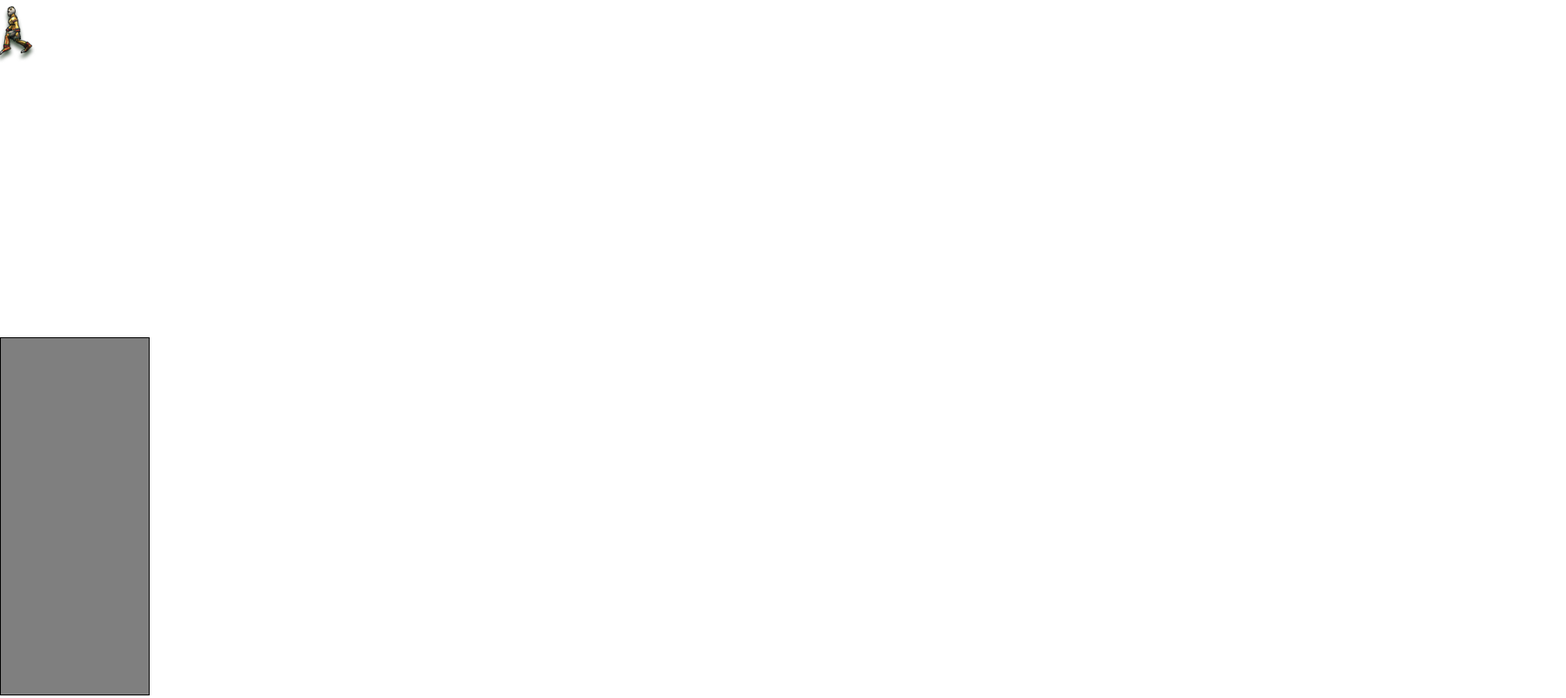
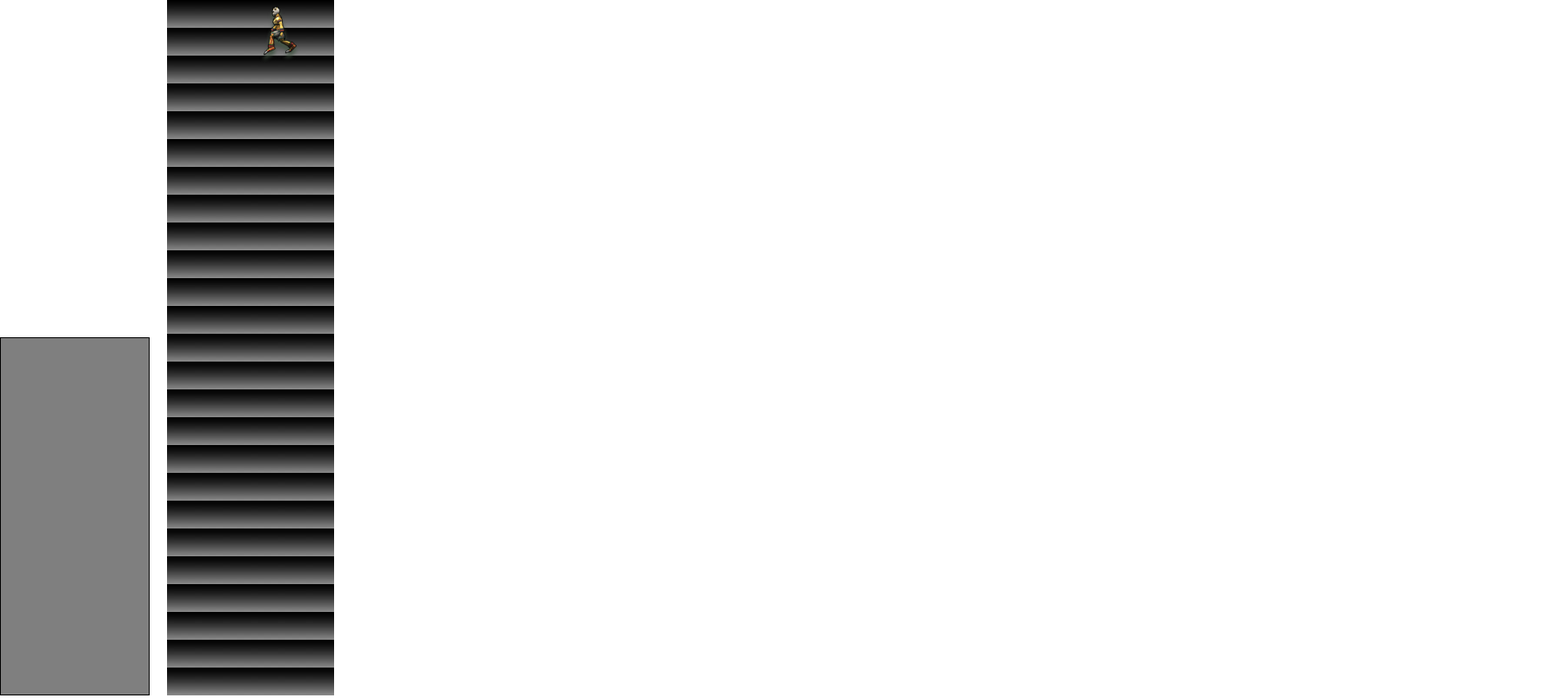
Before and after one commit to RaphSfeir/GameJamGeekopolis, a plain HTML site: page index.html in a window 1280 px wide. Shown: the whole page at 87% size, 1800 px wide, since content can reach past the window. Drawn offline with nearby package versions, Linux system fonts and the light colour scheme.

Commit message:
Ameliorations

```diff
--- a/index.html
+++ b/index.html
@@ -19,7 +19,9 @@
 		<canvas width="1800" height="1000" id="playground"></canvas>
 		<div id="debug"></div>
 		<script type="text/javascript" src="js/lib/vars.js"></script>
+		<script type="text/javascript" src="js/assets/Tile.js"></script>
+		<script type="text/javascript" src="js/assets/Game.js"></script>
+		<script type="text/javascript" src="js/assets/Player.js"></script>
 		<script type="text/javascript" src="js/main.js"></script>
-		<script type="text/javascript" src="js/assets/Player.js"></script>
 	</body>
 </html>
--- /dev/null
+++ b/js/assets/Game.js
@@ -0,0 +1,84 @@
+(function (window) {
+
+	function Game(startLevel) {
+		this.initialize(startLevel);
+	}
+	var g = Game.prototype ;
+	g._isReady = false;
+	g._started = false;
+	g._engine = null;
+	g._player = null;
+	g._tilesMap = [];
+	g._currentLevel ;
+	g._levelData = {};
+	g._levelTiles = new Array();
+
+// constructor:
+	this.Container_initialize = this.initialize;	//unique to avoid overiding base class
+
+	g.initialize = function (startLevel) {
+		resize();
+		this.setLevel(startLevel);
+    	g._player = new Player();
+    	this.launchTicker();
+    	//Game events
+		$(document).on('click', function(e){
+		});
+	}
+
+	g.setLevel = function (level) {
+		this._currentLevel = level ;
+		this._levelData = {sizeX: 54, sizeY: 45, gravity: 5};
+		this.loadLevelData(level);
+				console.log(this._levelTiles);
+	}
+
+	g.loadLevelData = function (level) {
+		var levelData = "      ######                                          \n                                                                        \n                 ########################### \n";
+
+		for (var jY = 0 ; jY < this._levelData.sizeY ; jY++) {
+			for (var jX = 0 ; jX < this._levelData.sizeX ; jX++) {
+				if (levelData[jX] == "#") {
+					if (!this._levelTiles[jX])
+						this._levelTiles[jX] = new Array() ;
+
+					this._levelTiles[jX][jY] = new Tile("wall", 2, jX, jY);
+				}
+				else {
+					if (!this._levelTiles[jX])
+						this._levelTiles[jX] = new Array() ;
+					this._levelTiles[jX][jY] = new Tile(null, 0, jX, jY);
+				}
+			}
+		}
+		console.log(this._levelTiles);
+
+	}
+
+    g.getLevelCollision = function (x, y) {
+        // Prevent escaping past the level ends.
+        if (x < 0 || x >= this._levelData.sizeX) {
+            return 1;
+        }
+        // Allow jumping past the level top and falling through the bottom.
+        if (y < 0 || y >= this._levelData.sizeY) {
+            return 0;
+        }
+        return this._levelTiles[x][y].Collision;
+    };
+
+	g.launchTicker = function() {
+		_.Ticker.addListener(window);
+		_.Ticker.useRAF = true;
+		_.Ticker.setFPS(60);
+		_.Ticker.addEventListener("tick", this.tick);
+	}
+// public methods:
+
+	g.tick = function (event) {
+		g._player.tick();
+		renderCanvas();
+	}
+	window.Game = Game;
+
+}(window));
--- a/js/assets/Player.js
+++ b/js/assets/Player.js
@@ -6,10 +6,27 @@
 	var p = Player.prototype
 // static public properties:
 	Player.path = 'img/sprites/';
+    var StaticTile = new Tile(null, 0, 0, 0);
 
 // public properties:
 	p.position = {x:null, y:null, rotation: 90};
 	p.spritesSheets = [];
+	p.isAlive = true ;
+	p.hasReachedExit = false ;
+	p.direction = 1 ;
+	p.jumpSpeed = 20 ;
+	p.speedX = 1 ;
+	p.limitSpeedX = 3 ;
+	p.limitSpeedY = 11 ;
+	p.vX = 0 ;
+	p.vY = 0 ;
+	p.MoveAcceleration = 1 ;
+	p.previousTileY = 0 ;
+	p.isOnGround = true ;
+    width = parseInt(frameWidth * 0.4);
+    left = parseInt((frameWidth - width) / 2);
+    height = parseInt(frameWidth * 0.8);
+    top = parseInt(frameHeight - height);
 
 // constructor:
 	p.initialize = function (params) {
@@ -20,7 +37,51 @@
 // public methods:
 
 	p.tick = function (event) {
+		this.controlsBehavior();
+		this.applyPhysics();
+		this.limitVelocity();
+		this.drawRender() ;
 	}
+
+	p.controlsBehavior = function() {
+		if (keyIsLeft) {
+			this.vX -= this.speedX ;
+		}
+		else if (keyIsRight) {
+			this.vX += this.speedX ;
+		}
+		else this.vX = 0 ;
+		if (keyIsUp) {
+			this.doJump() ;
+		}
+	}
+
+	p.limitVelocity = function () {
+		if (this.vX > this.limitSpeedX) this.vX = this.limitSpeedX ;
+		else if (this.vX < -this.limitSpeedX) this.vX = - this.limitSpeedX;
+		if (this.vY > this.limitSpeedY) this.vY = this.limitSpeedY ;
+		else if (this.vY < -this.limitSpeedY) this.vY = - this.limitSpeedY;
+	}
+
+ 	/// Gets a rectangle which bounds this player in world space.
+    p.doJump = function () {
+	    if (this.isOnGround) {
+	    	this.vY -= this.jumpSpeed ;
+	    	this.isOnGround = false ;
+        	this.previousTileY = null ;
+    	}
+    };
+
+    /// Gets a rectangle which bounds this player in world space.
+    p.boundingRectangle = function () {
+        var left = parseInt(Math.round(this.x - 32));
+        var center = parseInt(Math.round(this.x));
+        var top = parseInt(Math.round(this.y - 64));
+        var right = parseInt(Math.round(this.x + 32));
+        var bottom = parseInt(Math.round(this.y + 64));
+
+        return {left: left, top: top, right: right, bottom: bottom, center:center};
+    };
 
 	p.loadSprites = function () {
 		this.spritesSheets["run"] = new _.SpriteSheet({
@@ -41,23 +102,75 @@
 		});
 	}
 
+	Player.prototype.applyPhysics = function () {
+        if (this.isAlive && !this.hasReachedExit) {
+
+            // Base velocity is a combination of horizontal movement control and
+            // acceleration downward due to gravity.
+            this.x += this.vX * this.direction;
+            this.y += this.vY * this.direction;
+            //this.velocity.y = this.DoJump(this.velocity.y);
+            this.handleCollisions();
+        }
+    };
+
+    Player.prototype.handleCollisions = function () {
+        var bounds = this.boundingRectangle();
+        var centerTile = Math.floor(bounds.center / StaticTile.Width);
+        var leftTile = Math.floor(bounds.left / StaticTile.Width);
+        var rightTile = Math.ceil((bounds.right / StaticTile.Width)) - 1;
+        var topTile = Math.floor(bounds.top / StaticTile.Height);
+        var bottomTile = Math.ceil((bounds.bottom / StaticTile.Height)) - 1;
+
+        // Reset flag to search for ground collision.
+        this.isOnGround = false;
+        var groundCollision = game.getLevelCollision(centerTile, bottomTile);
+        console.log(groundCollision);
+        if (groundCollision == 1) {
+        	this.isOnGround = true ;
+        	this.vY = 0 ;
+        }
+        else if (groundCollision == 2 && this.vY >= 0) {
+        	if ((this.y + TILE_WIDTH)  <= (bottomTile * StaticTile.Height) + INTERVAL_COLLISION && (this.y + TILE_WIDTH) >= (bottomTile * StaticTile.Height) - INTERVAL_COLLISION)
+        	{
+        		if (bounds.bottom + this.vY * this.direction >= bottomTile * StaticTile.Height) {
+        			console.log(this.previousTileY) ;
+        			this.y = bottomTile * StaticTile.Height - 32 ;
+		        	this.isOnGround = true ;
+		        	this.vY = 0 ;
+	        	}
+        	}
+        	else {
+        		this.previousTileY = null ;
+        		this.isOnGround = false ;
+        		this.vY += GravityAcceleration ;
+        	}
+        }
+        else {
+        	this.previousTileY = null ;
+        	this.isOnGround = false ;
+        	this.vY += GravityAcceleration ;
+        }
+    };
+
+	Player.prototype.drawRender = function () {
+		bmpAnimation.x = this.x ;
+		bmpAnimation.y = this.y ;
+    };
+
+
 	p.load = function(params){
 		this.loadSprites() ;
-		// create a BitmapAnimation instance to display and play back the sprite sheet:
 		bmpAnimation = new _.BitmapAnimation(this.spritesSheets["run"]);
 
-		// start playing the first sequence:
-		bmpAnimation.gotoAndPlay("walk");     //animate
-
-		// set up a shadow. Note that shadows are ridiculously expensive. You could display hundreds
-		// of animated rats if you disabled the shadow.
+		bmpAnimation.gotoAndPlay("walk");
 		bmpAnimation.shadow = new _.Shadow("#454", 0, 5, 4);
 
 		bmpAnimation.name = "monster1";
 		bmpAnimation.direction = 90;
 		bmpAnimation.vX = 1;
-		bmpAnimation.x = 16;
-		bmpAnimation.y = 32;
+		bmpAnimation.x = this.x = 320;
+		bmpAnimation.y = this.y =  32;
 
 		// have each monster start at a specific frame
 		bmpAnimation.currentFrame = 0;
--- /dev/null
+++ b/js/assets/Tile.js
@@ -0,0 +1,46 @@
+(function (window) {
+    function Tile(texture, collision, x, y) {
+        this.initialize(texture, collision,x,y);
+    }
+
+    Tile.prototype = new _.Bitmap();
+
+    // public properties:
+    Tile.prototype.Collision = 0 ;
+
+
+      // constructor:
+    Tile.prototype.Bitmap_initialize = Tile.prototype.initialize; //unique to avoid overiding base class
+
+    Tile.prototype.initialize = function(texture, collision, x, y) {
+        if (texture != null) {
+            this.Collision = collision ;
+            this.empty = false;
+            this.image = tileWall ;
+            this.x = x * this.Width;
+            this.y = y * this.Height;
+            cPlayground.addChild(this);
+            cPlayground.update();
+        }
+        else {
+            if (collision == 1) {
+                this.empty = true;
+                this.Collision = collision ;
+                this.x = x * this.Width;
+            }
+            else if (collision == 2) {
+                this.empty = true;
+                this.Collision = collision ;
+                this.x = x * this.Width;
+
+            }
+        }
+    };
+
+    Tile.prototype.image
+
+    Tile.prototype.Width = TILE_WIDTH;
+    Tile.prototype.Height = TILE_HEIGHT;
+
+    window.Tile = Tile;
+} (window));
--- a/js/lib/vars.js
+++ b/js/lib/vars.js
@@ -36,10 +36,23 @@ var mouse = {
 	up: true,
 	down: false
 };
+INTERVAL_COLLISION = 10 ;
+TILE_HEIGHT = 32 ;
+TILE_WIDTH = 32 ;
+var keyIsUp = false ;
+var keyIsDown = false ;
+var keyIsLeft = false ;
+var keyIsRight = false ;
+var frameWidth = 800 ;
+var frameHeight = 600 ;
+var TileCollision = { Passable: 0, Impassable: 1, Platform: 2 };
 var numberOfImagesLoaded = 0;
 var game = null;
 var cPlayground = new _.Stage("playground");
 	cPlayground.enableMouseOver(10);
 	cPlayground.mouseMoveOutside = true;
-	var imgMonsterAIdle = new Image();
-	var imgMonsterARun = new Image();
+var imgMonsterAIdle = new Image();
+var imgMonsterARun = new Image();
+var tileWall = new Image();
+var GravityAcceleration = 1;
+var MaxFallSpeed = 500 ;
--- a/js/main.js
+++ b/js/main.js
@@ -16,6 +16,10 @@ function loadAssets() {
     imgMonsterAIdle.onload = handleImageLoad;
     imgMonsterAIdle.onerror = handleImageError;
     imgMonsterAIdle.src = "img/sprites/MonsterAIdle.png";
+
+    tileWall.onload = handleImageLoad;
+    tileWall.onerror = handleImageError;
+    tileWall.src = "img/tiles/wall.jpg";
 }
 
 function handleImageLoad(e) {
@@ -24,7 +28,7 @@ function handleImageLoad(e) {
     // We're not starting the game until all images are loaded
     // Otherwise, you may start to draw without the resource and raise
     // this DOM Exception: INVALID_STATE_ERR (11) on the drawImage method
-    if (numberOfImagesLoaded == 2) {
+    if (numberOfImagesLoaded == 3) {
         numberOfImagesLoaded = 0;
         startGame();
     }
@@ -35,11 +39,7 @@ function handleImageError(e) {
 }
 
 function startGame() {
-    new Player();
-	_.Ticker.addListener(window);
-	_.Ticker.useRAF = true;
-	_.Ticker.setFPS(60);
-	_.Ticker.addEventListener("tick", handleTick);
+	game = new Game(1);
 }
 
 function debug(data){
@@ -95,3 +95,19 @@ $(document).on('click', function(e){
 	e.preventDefault();
 	return false;
 });
+
+
+$(document).on('keydown', function(e){
+	var code = (e.keyCode ? e.keyCode : e.which);
+	if(code == KEY.UP) keyIsUp = true;
+	if(code == KEY.DOWN) keyIsDown = true;
+	if(code == KEY.LEFT) keyIsLeft = true;
+	if(code == KEY.RIGHT) keyIsRight = true;
+});
+$(document).on('keyup', function(e){
+	var code = (e.keyCode ? e.keyCode : e.which);
+	if(code == KEY.UP) keyIsUp = false;
+	if(code == KEY.DOWN) keyIsDown = false;
+	if(code == KEY.LEFT) keyIsLeft = false;
+	if(code == KEY.RIGHT) keyIsRight = false;
+});
```
Also changed, not shown: js/assets/test.js (added, +384 -0 lines), img/tiles/wall.jpg (added).
